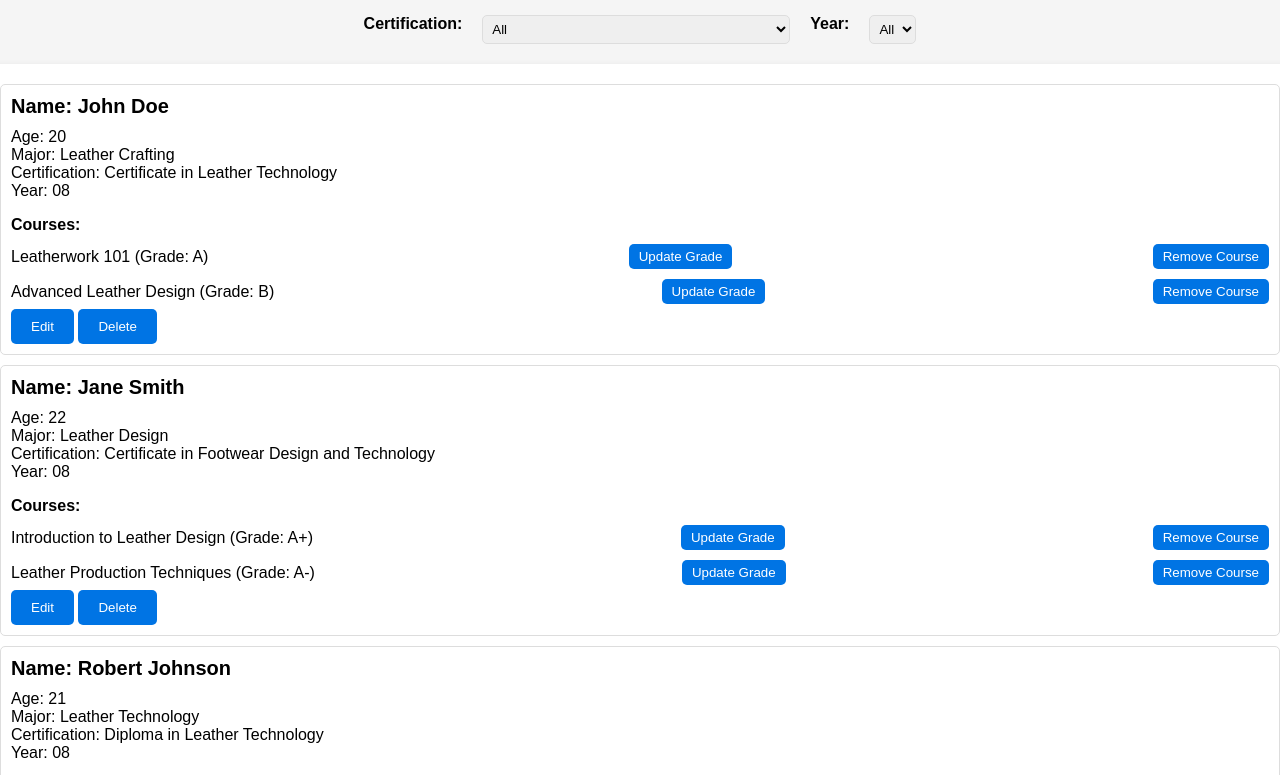
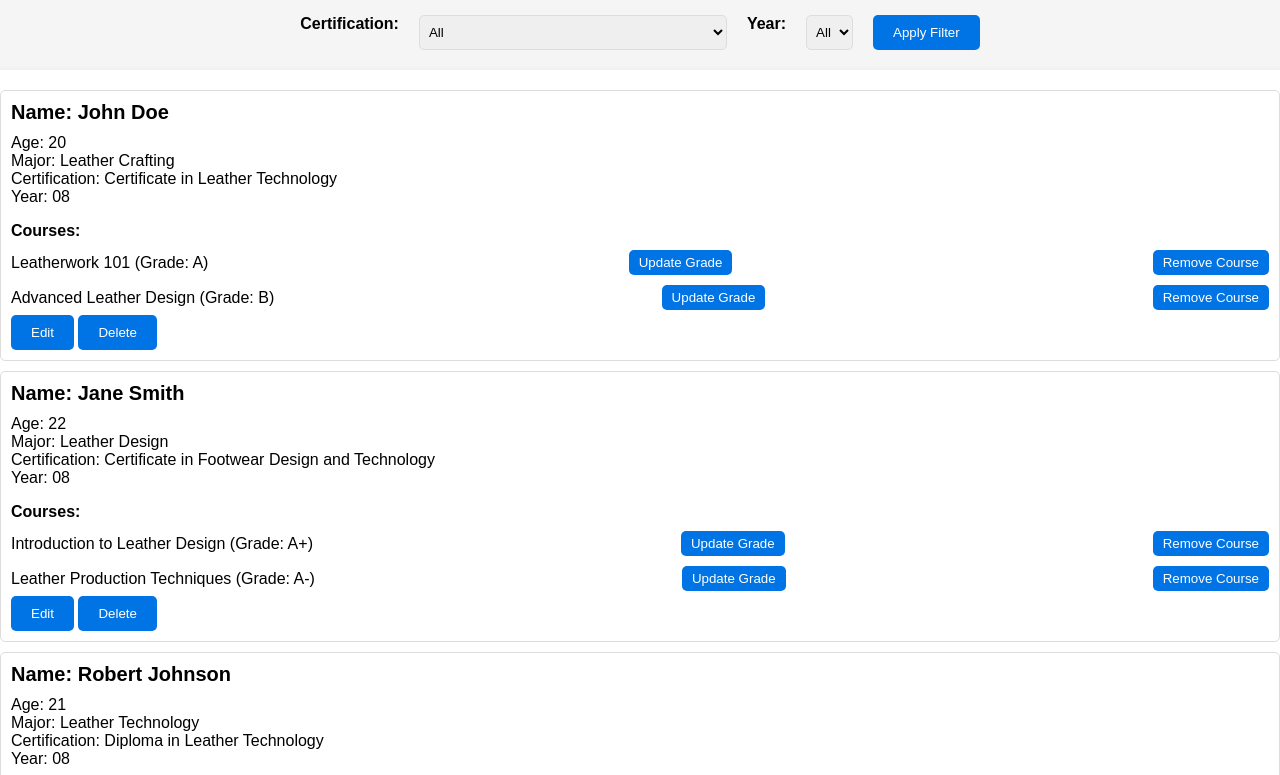
Before and after one commit to Emmanuel-Oite/Student-Portal-Project, a plain HTML site: page index.html in a window 1280 px wide. Shown: the part 53-828 px from the top of the page. Drawn offline with Linux system fonts and the light colour scheme.

Commit message:
Apply filter button added and fixed

```diff
--- a/Index.js
+++ b/Index.js
@@ -182,6 +182,13 @@ function deleteStudent(studentId) {
     delete students[studentId];
     saveStudentData();
 }
+// Function to apply the filter and populate the student list
+function applyFilter() {
+  populateStudentList();
+}
+
+// Add an event listener to the "Apply Filter" button
+document.getElementById("apply-filter-btn").addEventListener("click", applyFilter);
 
 // Call the function to populate the student list
 populateStudentList();
--- a/Style.css
+++ b/Style.css
@@ -167,3 +167,31 @@ li button:hover {
 #edit-course-list input {
   margin-bottom: 10px;
 }
+#filter-options {
+  display: flex;
+  gap: 20px;
+}
+
+label {
+  font-weight: bold;
+}
+
+select {
+  padding: 5px;
+  border: 1px solid #ddd;
+  border-radius: 5px;
+}
+
+#apply-filter-btn {
+  background-color: #0074e4;
+  color: white;
+  border: none;
+  border-radius: 5px;
+  padding: 10px 20px;
+  cursor: pointer;
+  transition: background-color 0.3s;
+}
+
+#apply-filter-btn:hover {
+  background-color: #0056a7;
+}
--- a/index.html
+++ b/index.html
@@ -26,6 +26,7 @@
             <option value="02">02</option>
             <!-- Add options for years 03 to 30 -->
         </select>
+        <button id="apply-filter-btn">Apply Filter</button>
     </div>
     <div id="student-list">
         <!-- Student data will be displayed here -->
```
